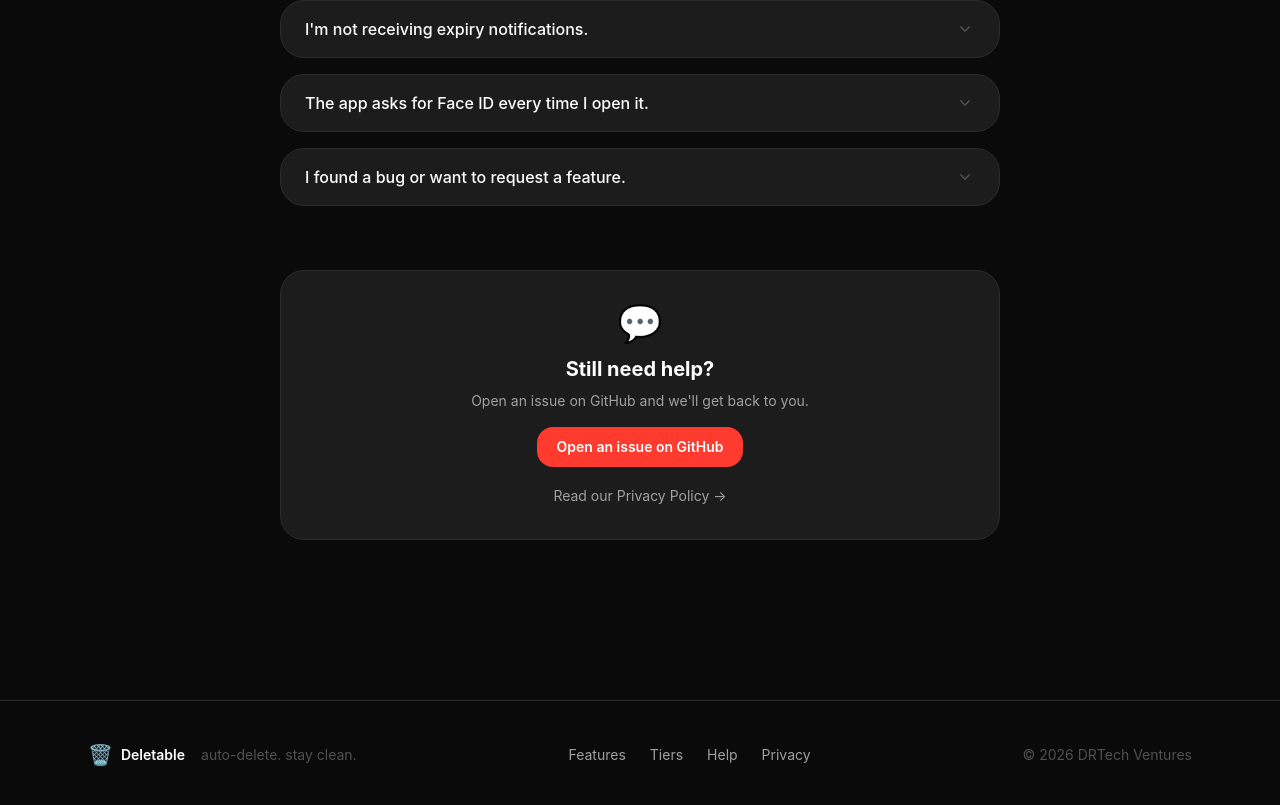
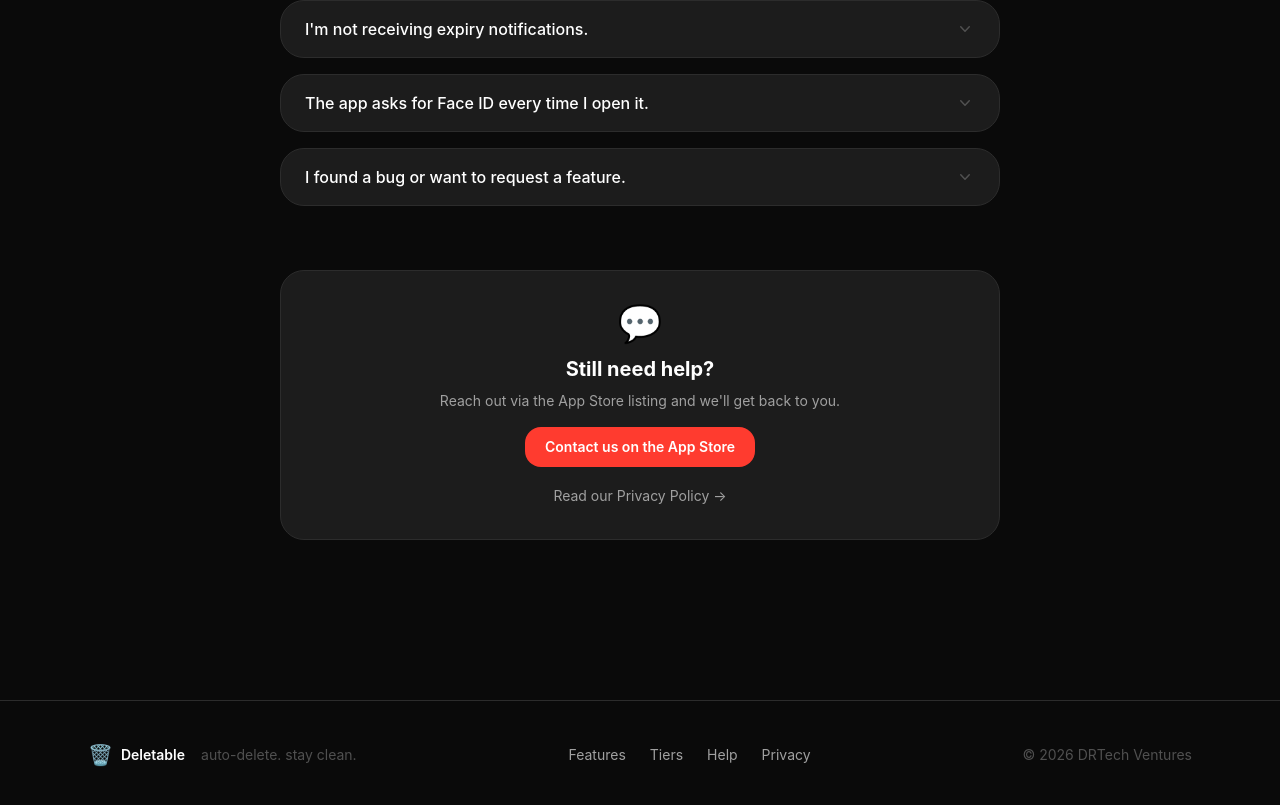
Before and after one commit to DR-Tech-Ventures/deletable-website-legacy, a Next.js app: page /help in a window 1280 px wide. Shown: the part 2073-2878 px from the top of the page. Built offline with nearby package versions, Linux system fonts and the light colour scheme.

Commit message:
fix: remove all GitHub references, direct support to App Store and Help page

```diff
--- a/app/help/page.tsx
+++ b/app/help/page.tsx
@@ -104,7 +104,7 @@ const faqs = [
       },
       {
         q: 'I found a bug or want to request a feature.',
-        a: 'Please open an issue on our GitHub repository or contact us via the App Store listing. We read every report.',
+        a: 'Use the feedback form on our Help page or contact us via the App Store listing. We read every report.',
       },
     ],
   },
@@ -167,15 +167,13 @@ export default function HelpPage() {
         <div className="text-4xl mb-3">💬</div>
         <h2 className="text-xl font-bold mb-2">Still need help?</h2>
         <p className="text-text-secondary text-sm mb-4">
-          Open an issue on GitHub and we'll get back to you.
+          Reach out via the App Store listing and we'll get back to you.
         </p>
         <a
-          href="https://github.com/drtechventures/deletable/issues"
-          target="_blank"
-          rel="noopener noreferrer"
+          href="https://apps.apple.com"
           className="inline-flex items-center gap-2 bg-accent hover:bg-accent-hover text-white text-sm font-semibold px-5 py-2.5 rounded-xl transition-colors"
         >
-          Open an issue on GitHub
+          Contact us on the App Store
         </a>
         <div className="mt-4">
           <Link href="/privacy" className="text-text-secondary hover:text-white text-sm transition-colors">
--- a/app/privacy/page.tsx
+++ b/app/privacy/page.tsx
@@ -95,7 +95,7 @@ export default function PrivacyPage() {
         </Section>
 
         <Section title="9. Contact">
-          <P>Questions about this privacy policy? Open an issue on <a href="https://github.com/drtechventures/deletable/issues" target="_blank" rel="noopener noreferrer" className="text-accent hover:text-accent-hover transition-colors">GitHub</a> or reach out via the App Store listing.</P>
+          <P>Questions about this privacy policy? Reach out via the App Store listing or the <a href="/help" className="text-accent hover:text-accent-hover transition-colors">Help page</a>.</P>
         </Section>
 
       </div>
```
